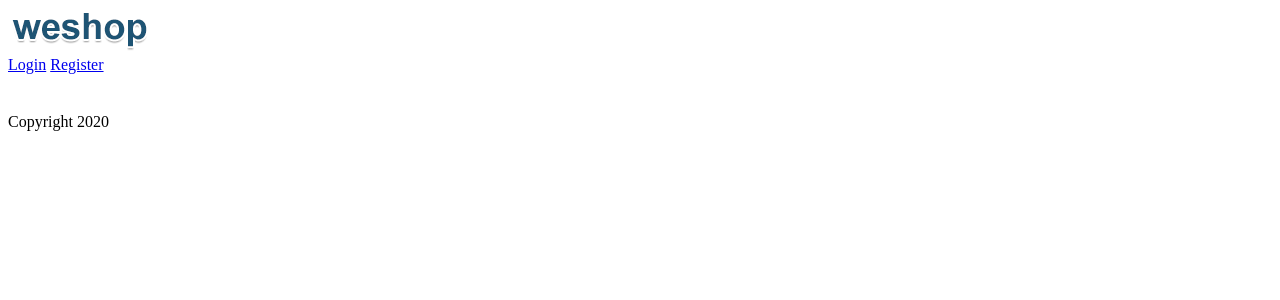
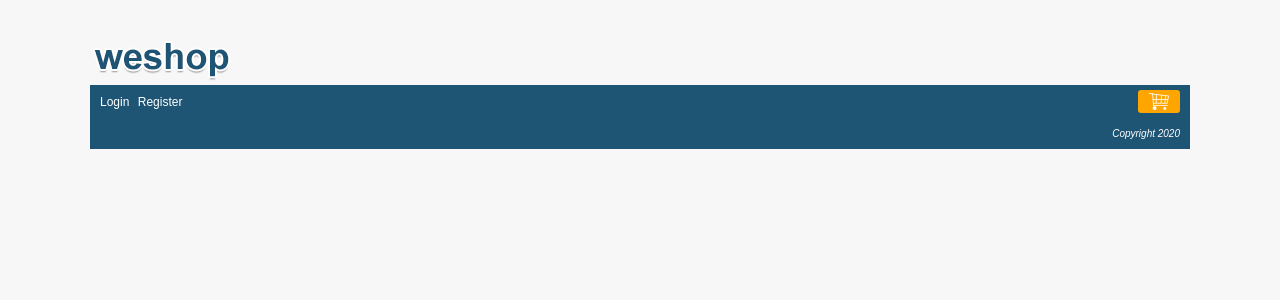
Before and after one commit to BagusSatria123/weshop, a PHP site: page /weshop/ in a window 1280 px wide. Shown: the top 300 px of the page. Run offline with PHP 8.4, Linux system fonts and the light colour scheme; some libraries are stand-ins or nearby versions.

Commit message:
membuat template header footer serta gambar agar terlihat bagus

```diff
--- /dev/null
+++ b/css/style.css
@@ -0,0 +1,59 @@
+body {
+    font-family: arial;
+    font-size: 12px;
+    color: #1e5474;
+    background: #F7F7F7;
+}
+
+#container {
+    width: 1100px;
+    height: auto;
+    margin: 0px auto;
+    padding: 10px;
+}
+
+#container #header {
+    margin-top: 20px;
+}
+
+#container #header #menu {
+    background: #1e5474;
+    padding: 5px 10px;
+    overflow: hidden;
+}
+
+#container #header #menu #user {
+    float: left;
+}
+
+#container #header #menu #user a {
+    color: white;
+    padding-right: 5px;
+    margin-top: 5px;
+    display: inline-block;
+    text-decoration: none;
+}
+
+#container #header #menu #button-keranjang {
+    float: right;
+    background: orange;
+    padding: 2px 10px;
+    border-radius: 3px;
+}
+
+#container #header #menu #button-keranjang img {
+    vertical-align: bottom;
+}
+
+#container #footer {
+    background: #1e5474;
+    padding: 10px;
+}
+
+#container #footer p {
+    color: white;
+    text-align: right;
+    font-style: italic;
+    font-size: 10px;
+    margin: 0px;
+}
--- a/function/helper.php
+++ b/function/helper.php
@@ -1,3 +1,2 @@
 <?php
-define("BASE URL","http://localhost/weshop");
-?>
+define("BASE_URL","http://localhost/weshop/");
--- a/index.php
+++ b/index.php
@@ -2,10 +2,11 @@
 include_once("function/helper.php");
 ?>
     <!DOCTYPE html>
-    <html lang="en">
+
 
     <head>
         <title>weshop | Barang - barang elektronik</title>
+        <link href="<?php echo BASE_URL."css/style.css";?>" type="text/css" rel="stylesheet" />
     </head>
 
     <body>
@@ -23,7 +24,7 @@ include_once("function/helper.php");
                         <a href="<?php echo BASE_URL." index.php?page=register "; ?>">Register</a>
                     </div>
 
-                    <a href="<?php echo BASE_URL." index.php?page=keranjang "; ?>">
+                    <a href="<?php echo BASE_URL." index.php?page=keranjang "; ?>" id="button-keranjang">
                         <img src="<?php echo BASE_URL."images/cart.png";?>" alt="Foto keranjang"/>
                     </a>
                 </div>
```
Also changed, not shown: images/about.jpg (added).
